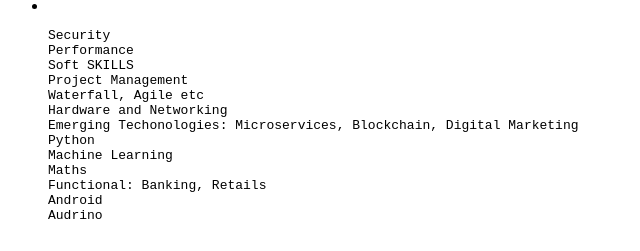
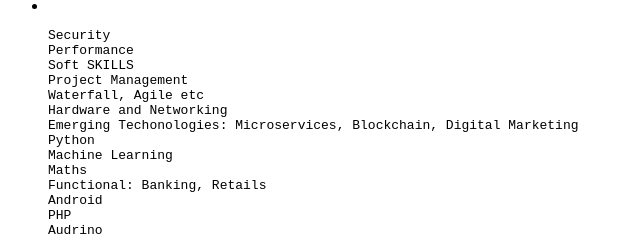
Before and after one commit to prat8759/webhosting, a plain HTML site: page index.html in a window 1280 px wide. Shown: the part 1469-1720 px from the top of the page, 0-640 px from the left. Drawn offline with Linux system fonts and the light colour scheme.

Commit message:
Update index.html
Added PHP

```diff
--- a/index.html
+++ b/index.html
@@ -159,6 +159,7 @@
 Maths
 Functional: Banking, Retails
 Android
+PHP
 Audrino
 </pre>
 
```
